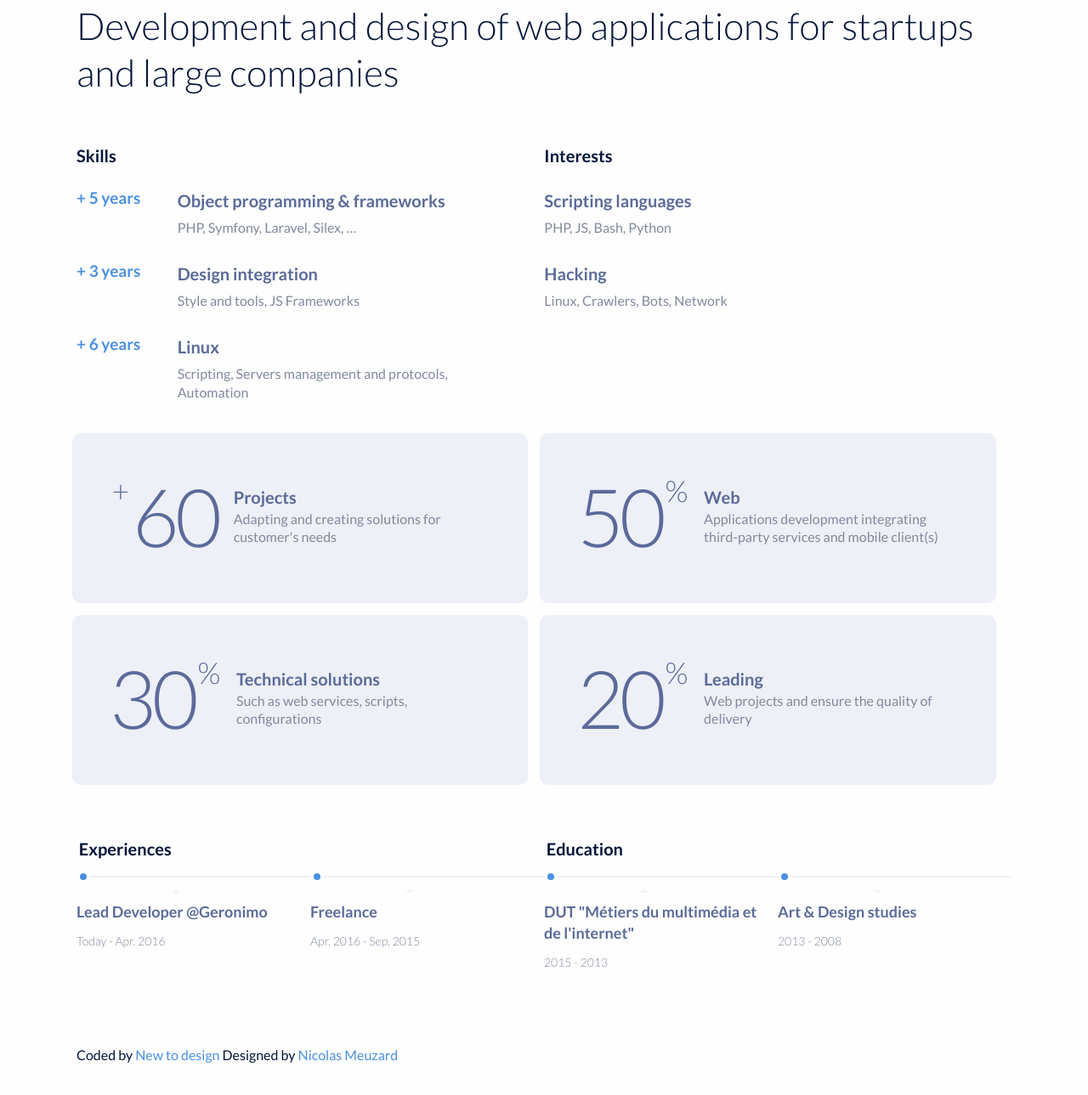
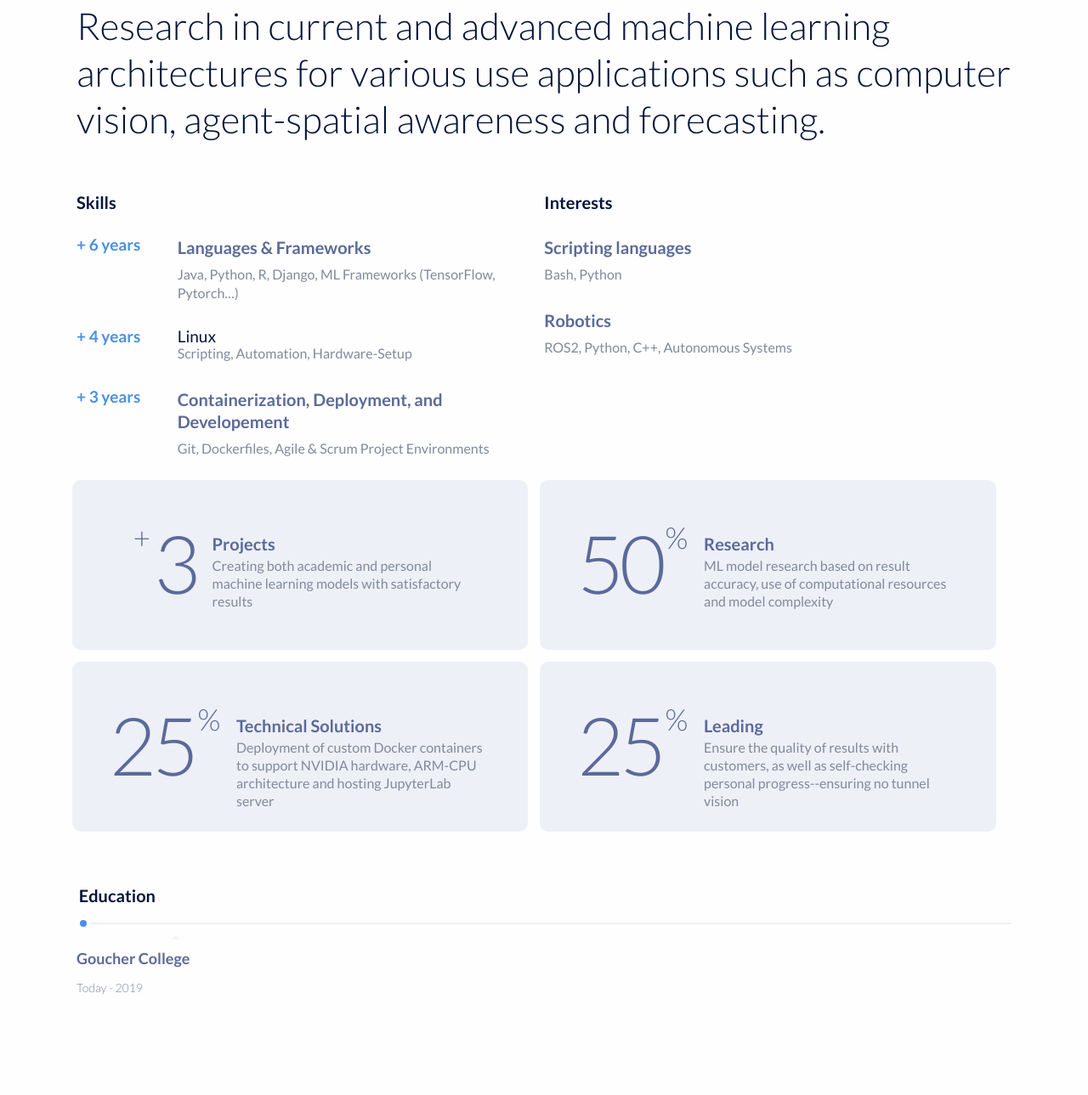
Before and after one commit to LukaTri/lukatri.github.io, a plain HTML site: page index.html in a window 1280 px wide. Shown: the part 221-1510 px from the top of the page at 85% size. After the commit the page ends 1447 px from the top, so only its background shows below. Drawn offline with Linux system fonts and the light colour scheme.

Commit message:
Update to reflect personal experiences.

```diff
--- a/index.html
+++ b/index.html
@@ -1,7 +1,7 @@
 <!DOCTYPE html>
 <html>
 <head>
-	<title>Minimal Resume Template</title>
+	<title>Luka Portfolio</title>
 	<link rel="stylesheet" type="text/css" href="styles.css">
 	<meta name="viewport" content="width=device-width, initial-scale=1.0">
 </head>
@@ -13,8 +13,9 @@
 			<span class="job-title">Student</span>
 			<span class="email">lukadtrikha@gmail.com</span>
 
-			<h2 class="lead">Development and design of web applications
-for startups and large companies</h2>
+			<h2 class="lead">Research in current and advanced machine learning
+				architectures for various use applications such as computer vision,
+			agent-spatial awareness and forecasting. </h2>
 		</div>
 	</div>
 
@@ -25,26 +26,26 @@ for startups and large companies</h2>
 			<h2 class="section-title">Skills</h2>
 
 			<div class="list-card">
-				<span class="exp">+ 5 years</span>
+				<span class="exp">+ 6 years</span>
 				<div>
-					<h3>Object programming & frameworks</h3>
-					<span>PHP, Symfony, Laravel, Silex, …</span>
+					<h3>Languages & Frameworks</h3>
+					<span>Java, Python, R, Django, ML Frameworks (TensorFlow, Pytorch…)</span>
+				</div>
+			</div>
+
+			<div class="list-card">
+				<span class="exp">+ 4 years</span>
+				<div>
+					<h2>Linux</h3>
+					<span>Scripting, Automation, Hardware-Setup</span>
 				</div>
 			</div>
 
 			<div class="list-card">
 				<span class="exp">+ 3 years</span>
 				<div>
-					<h3>Design integration</h3>
-					<span>Style and tools, JS Frameworks</span>
-				</div>
-			</div>
-
-			<div class="list-card">
-				<span class="exp">+ 6 years</span>
-				<div>
-					<h3>Linux</h3>
-					<span>Scripting, Servers management and protocols, Automation</span>
+					<h3>Containerization, Deployment, and Developement</h3>
+					<span>Git, Dockerfiles, Agile & Scrum Project Environments</span>
 				</div>
 			</div>
 
@@ -56,14 +57,14 @@ for startups and large companies</h2>
 				<div class="list-card">
 					<div>
 						<h3>Scripting languages</h3>
-						<span>PHP, JS, Bash, Python</span>
+						<span>Bash, Python</span>
 					</div>
 				</div>
 
 				<div class="list-card">
 					<div>
-						<h3>Hacking</h3>
-						<span>Linux, Crawlers, Bots, Network</span>
+						<h3>Robotics</h3>
+						<span>ROS2, Python, C++, Autonomous Systems</span>
 					</div>
 				</div>
 		</div>
@@ -76,12 +77,12 @@ for startups and large companies</h2>
 		<div class="card">
 			<div class="skill-level">
 				<span>+</span>
-				<h2>60</h2>
+				<h2>3</h2>
 			</div>
 
 			<div class="skill-meta">
 				<h3>Projects</h3>
-				<span>Adapting and creating solutions for customer's needs</span>
+				<span>Creating both academic and personal machine learning models with satisfactory results</span>
 			</div>
 		</div>
 
@@ -93,34 +94,34 @@ for startups and large companies</h2>
 			</div>
 
 			<div class="skill-meta">
-				<h3>Web</h3>
-				<span>Applications development integrating third-party services and mobile client(s)</span>
+				<h3>Research</h3>
+				<span>ML model research based on result accuracy, use of computational resources and model complexity</span>
 			</div>
 		</div>
 
 
 		<div class="card">
 			<div class="skill-level">
-				<h2>30</h2>
+				<h2>25</h2>
 				<span>%</span>
 			</div>
 
 			<div class="skill-meta">
-				<h3>Technical solutions</h3>
-				<span>Such as web services, scripts, configurations</span>
+				<h3>Technical Solutions</h3>
+				<span>Deployment of custom Docker containers to support NVIDIA hardware, ARM-CPU architecture and hosting JupyterLab server</span>
 			</div>
 		</div>
 
 
 		<div class="card">
 			<div class="skill-level">
-				<h2>20</h2>
+				<h2>25</h2>
 				<span>%</span>
 			</div>
 
 			<div class="skill-meta">
 				<h3>Leading</h3>
-				<span>Web projects and ensure the quality of delivery</span>
+				<span>Ensure the quality of results with customers, as well as self-checking personal progress--ensuring no tunnel vision</span>
 			</div>
 		</div>
 
@@ -130,7 +131,8 @@ for startups and large companies</h2>
 
 	<div class="container">
 		<ol class="timeline">
-		  <li>
+			<!--
+				<li>
 		    <p class="line">Experiences</p>
 		    <span class="point"></span>
 		    <p class="description">
@@ -146,23 +148,23 @@ for startups and large companies</h2>
 		    </p>
 		    <span class="date">Apr. 2016 - Sep. 2015</span>
 		  </li>
-
-		  		  <li>
+		-->
+		<li>
 		    <p class="line">Education</p>
 		    <span class="point"></span>
 		    <p class="description">
-		      DUT "Métiers du multimédia et de l'internet"
+		      Goucher College
 		    </p>
-		    <span class="date">2015 - 2013</span>
+		    <span class="date">Today - 2019</span>
 		  </li>
 
-		  		  <li>
+		  		  <!-- <li>
 		    <span class="point"></span>
 		    <p class="description">
 		      Art & Design studies
 		    </p>
 		    <span class="date">2013 - 2008</span>
-		  </li>
+		  </li> -->
 		</ol>
 
 	</div>
@@ -170,11 +172,11 @@ for startups and large companies</h2>
 
 	<br><br>
 
-
+<!--
 	<footer class="container">
 		<span style="font-size: 16px; margin-top: ">Coded by <a href="https://newtodesign.com/">New to design </a> Designed by <a href="https://dribbble.com/shots/4342703-Minimal-resume-freebie-for-junior-self-taught-people">Nicolas Meuzard</a></span>
 	</footer>
-
+-->
 
 </body>
 </html>
```
